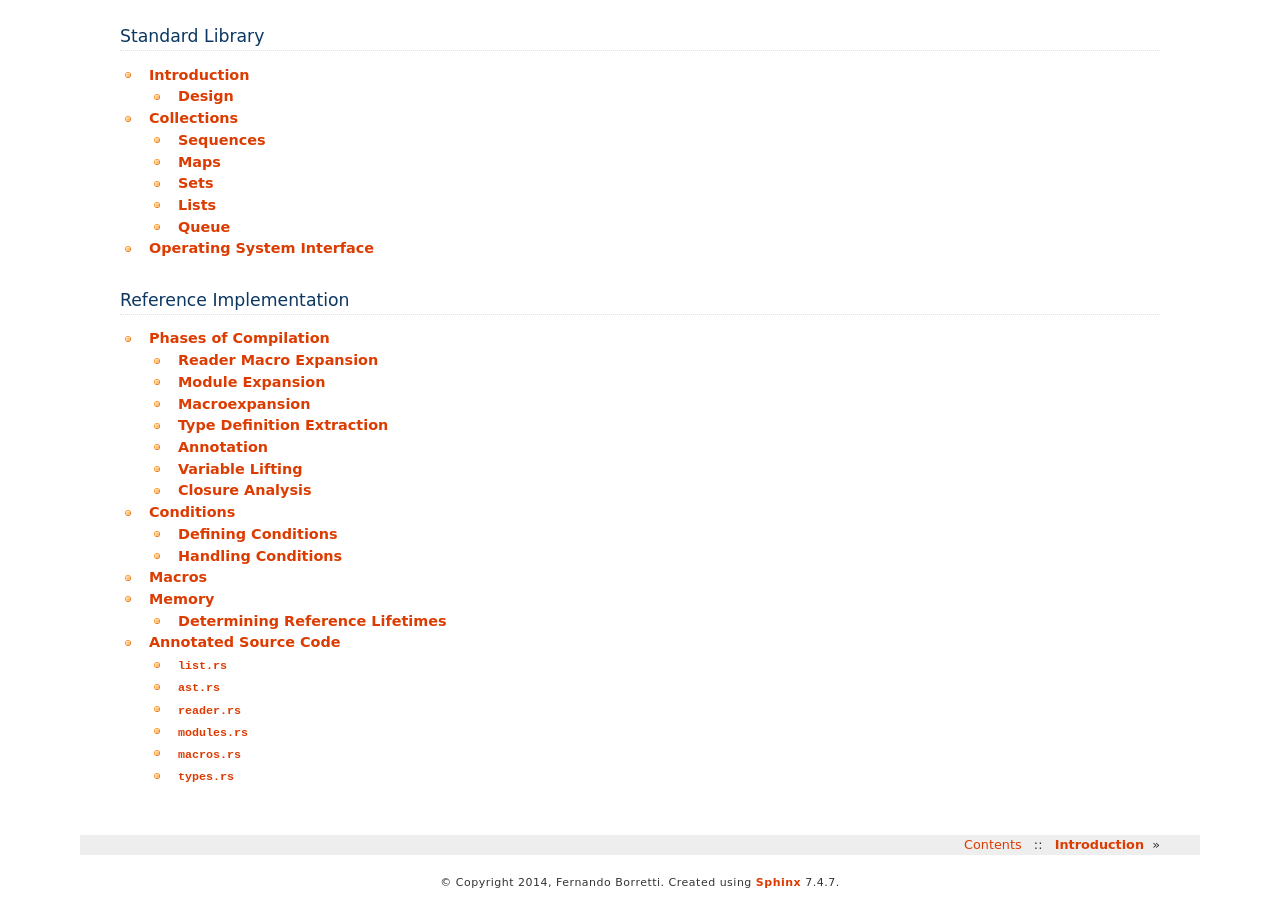
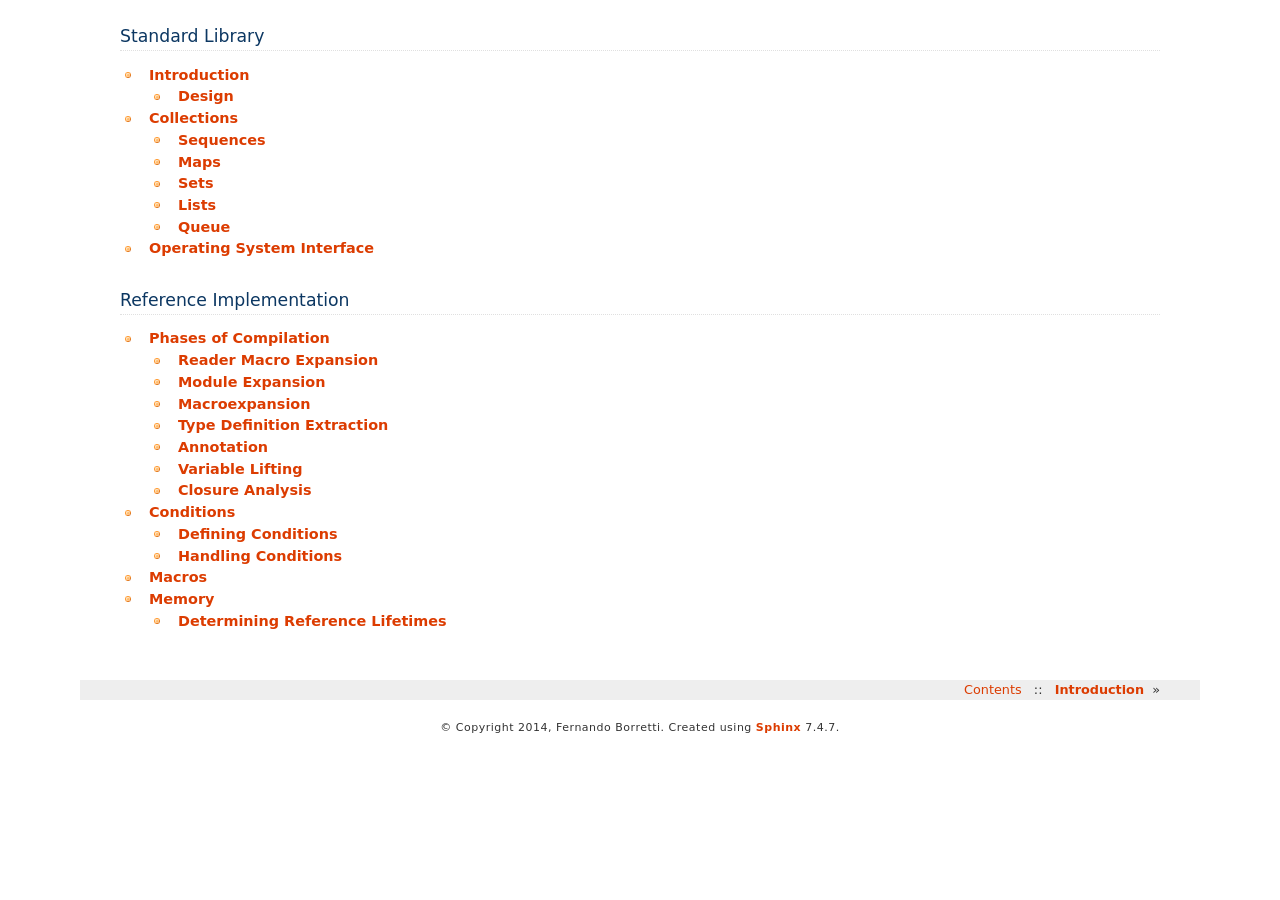
Before and after one commit to eudoxia0/corvus, a Sphinx documentation site: the page built from docs/index.rst, in a window 1280 px wide and 900 px high, scrolled down 1714 px. Built offline with Sphinx 7.4.7, drawn with Linux system fonts in a browser that asks for light colours; formulas are drawn with MathJax 3; after the commit the page ends 2459 px from its top, so only the background shows below that; some of the changed lines change nothing that is shown.

Commit message:
Remove annotated.rst, change sphinx-build command

```diff
--- a/docs/impl/annotated.rst
+++ /dev/null
@@ -1,68 +0,0 @@
-*********************
-Annotated Source Code
-*********************
-
-:code:`list.rs`
-===============
-
-The :code:`list.rs` module contains the definition of a data structure that is
-essentially a "generalized S-expression", defined as:
-
-.. literalinclude:: ../../compiler/list.rs
-   :language: rust
-   :lines: 1-5
-   :linenos:
-
-The implementation was moved out of :code:`ast.rs` because other parts of the
-compiler use the same structure for holding other types of data (Instead of,
-say, vectors) because of its ease of use. This will probably change later, as
-the structure of the compiler settles and better data structures are chosen for
-each task.
-
-The same file also defines implements utility functions for working on lists,
-named after their Common Lisp equivalents.
-
-.. literalinclude:: ../../compiler/list.rs
-   :language: rust
-   :lines: 7-62
-   :linenos:
-
-:code:`ast.rs`
-==============
-
-:code:`reader.rs`
-=================
-
-:code:`modules.rs`
-==================
-
-This module takes care of implementing modules, validating user-supplied
-definitions, processing those definitions into :code:`Module` data structures,
-and adding module prefixes to syntax trees (Known as **modularizing**).
-
-Types and Utilities
--------------------
-
-.. literalinclude:: ../../compiler/modules.rs
-   :language: rust
-   :lines: 9-24
-   :linenos:
-
-Modularizing Source Trees
--------------------------
-
-The functionality is split into three functions: `modularize`, which takes an
-AST and the name of the current module, `modularize_atom` which works on a
-single atom, and `modularize_atom_value`, which adds a module prefix to the atom
-if it's an identifier and doesn't have one already.
-
-.. literalinclude:: ../../compiler/modules.rs
-   :language: rust
-   :lines: 26-53
-   :linenos:
-
-:code:`macros.rs`
-=================
-
-:code:`types.rs`
-================
--- a/docs/index.rst
+++ b/docs/index.rst
@@ -48,4 +48,3 @@ Reference Implementation
    impl/conditions
    impl/macros
    impl/memory
-   impl/annotated
```
Also changed, not shown: 1 other file.
